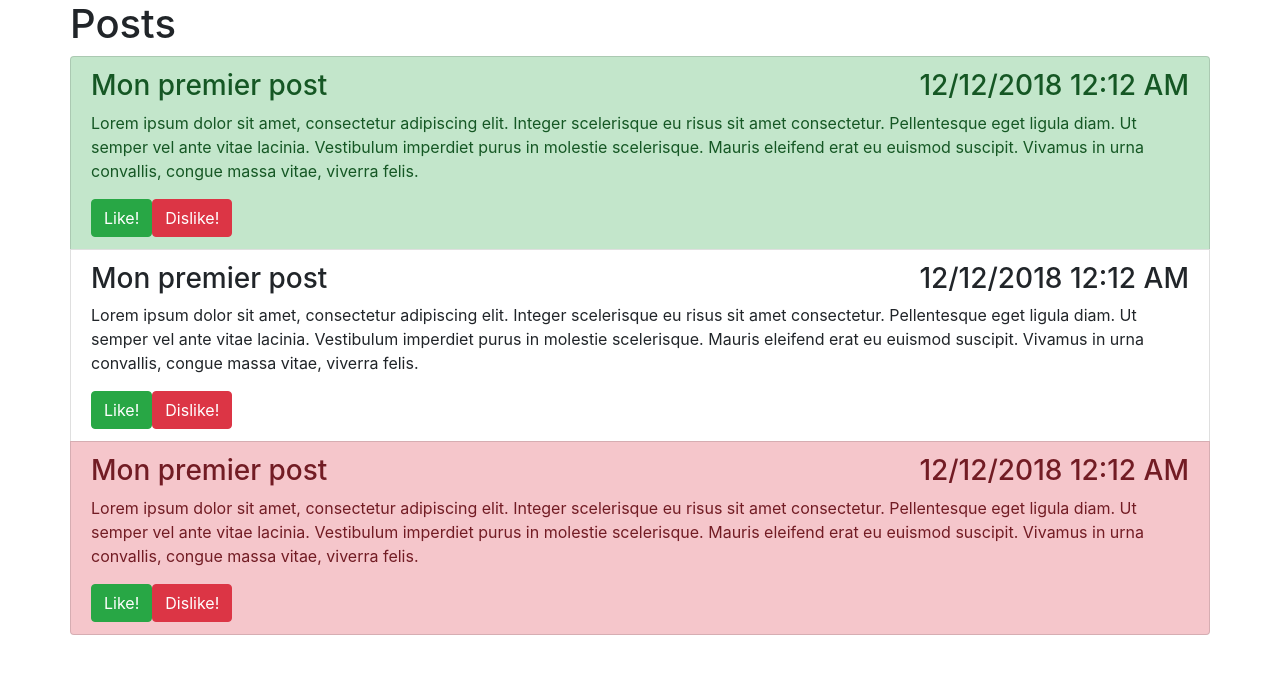
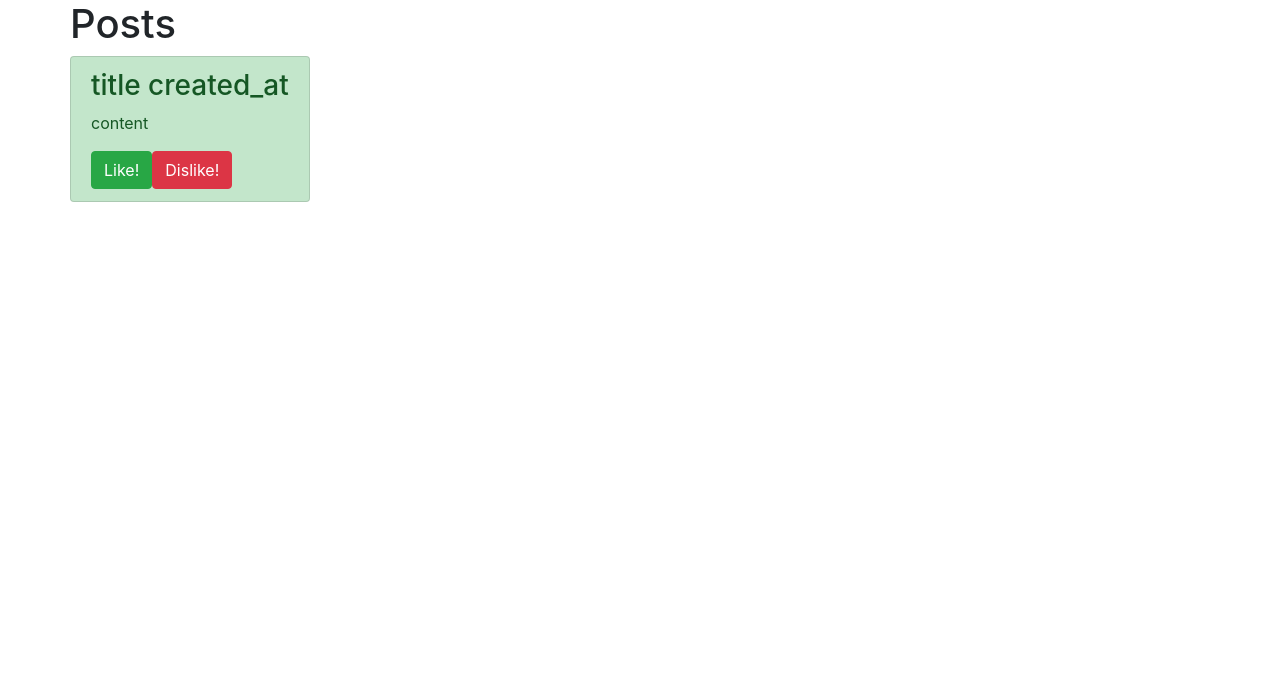
Before and after one commit to tomsihap/ngBlog, an Angular app: page / in a window 1280 px wide. Shown: the top 674 px of the page. Built offline with nearby package versions, Linux system fonts and the light colour scheme.

Commit message:
:refactor: Array of posts, templating post-list-item

```diff
--- a/src/app/app.component.ts
+++ b/src/app/app.component.ts
@@ -7,4 +7,25 @@ import { Component } from '@angular/core';
 })
 export class AppComponent {
   title = 'ngBlog';
+
+  posts = [
+    {
+      title: 'Mon premier post',
+      content: 'Lorem ipsum dolor sit amet, consectetur adipiscing elit. Integer scelerisque eu risus sit amet consectetur. Pellentesque eget ligula diam. Ut semper vel ante vitae lacinia. Vestibulum imperdiet purus in molestie scelerisque. Mauris eleifend erat eu euismod suscipit. Vivamus in urna convallis, congue massa vitae, viverra felis.',
+      likes: 0,
+      created_at: new Date()
+    },
+    {
+      title: 'Mon second article...',
+      content: 'Lorem ipsum dolor sit amet, consectetur adipiscing elit. Proin dictum porta lobortis. Donec et eros sapien. Pellentesque accumsan tempor pharetra. Duis non metus nec orci commodo venenatis. Nunc maximus, libero et imperdiet sodales, dui neque porta metus, vel egestas lectus lectus id turpis.',
+      likes: 0,
+      created_at: new Date()
+    },
+    {
+      title: 'Encore un troisième message !',
+      content: 'Integer sagittis leo volutpat, condimentum massa sit amet, porta dolor. Donec dignissim interdum leo, in vestibulum eros. Morbi mattis vestibulum sapien, vel egestas mauris pharetra ut. Etiam tristique ligula sit amet enim fermentum, vitae bibendum turpis sollicitudin. Quisque ut molestie sapien. Praesent a elit sed nulla euismod suscipit.',
+      likes: 0,
+      created_at: new Date()
+    },
+  ];
 }
--- a/src/app/post-list-item/post-list-item.component.html
+++ b/src/app/post-list-item/post-list-item.component.html
@@ -1,39 +1,9 @@
 <li class="list-group-item list-group-item-success">
 
-  <h3>Mon premier post <span class="float-right">12/12/2018 12:12 AM</span></h3>
+  <h3>title&nbsp;<span class="float-right">created_at</span></h3>
 
-  <p>Lorem ipsum dolor sit amet, consectetur adipiscing elit. Integer scelerisque eu risus sit amet consectetur.
-    Pellentesque eget ligula diam. Ut semper vel ante vitae lacinia. Vestibulum imperdiet purus in molestie
-    scelerisque.
-    Mauris eleifend erat eu euismod suscipit. Vivamus in urna convallis, congue massa vitae, viverra felis. </p>
+  <p>content</p>
 
   <button class="btn btn-success">Like!</button>
   <button class="btn btn-danger">Dislike!</button>
 </li>
-
-<li class="list-group-item">
-
-  <h3>Mon premier post <span class="float-right">12/12/2018 12:12 AM</span></h3>
-
-  <p>Lorem ipsum dolor sit amet, consectetur adipiscing elit. Integer scelerisque eu risus sit amet consectetur.
-    Pellentesque eget ligula diam. Ut semper vel ante vitae lacinia. Vestibulum imperdiet purus in molestie
-    scelerisque.
-    Mauris eleifend erat eu euismod suscipit. Vivamus in urna convallis, congue massa vitae, viverra felis. </p>
-
-  <button class="btn btn-success">Like!</button>
-  <button class="btn btn-danger">Dislike!</button>
-</li>
-
-
-<li class="list-group-item list-group-item-danger">
-
-  <h3>Mon premier post <span class="float-right">12/12/2018 12:12 AM</span></h3>
-
-  <p>Lorem ipsum dolor sit amet, consectetur adipiscing elit. Integer scelerisque eu risus sit amet consectetur.
-    Pellentesque eget ligula diam. Ut semper vel ante vitae lacinia. Vestibulum imperdiet purus in molestie
-    scelerisque.
-    Mauris eleifend erat eu euismod suscipit. Vivamus in urna convallis, congue massa vitae, viverra felis. </p>
-
-  <button class="btn btn-success">Like!</button>
-  <button class="btn btn-danger">Dislike!</button>
-</li>
```
